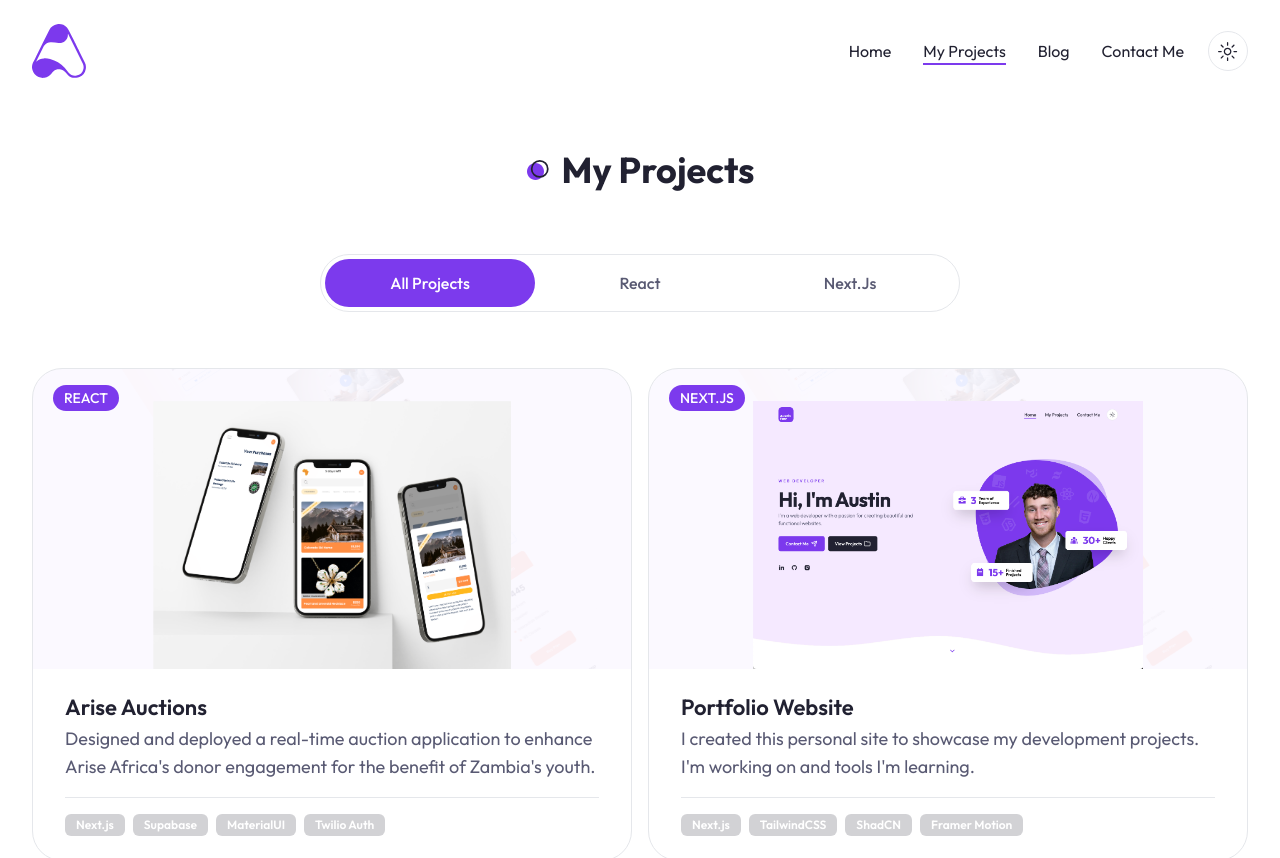
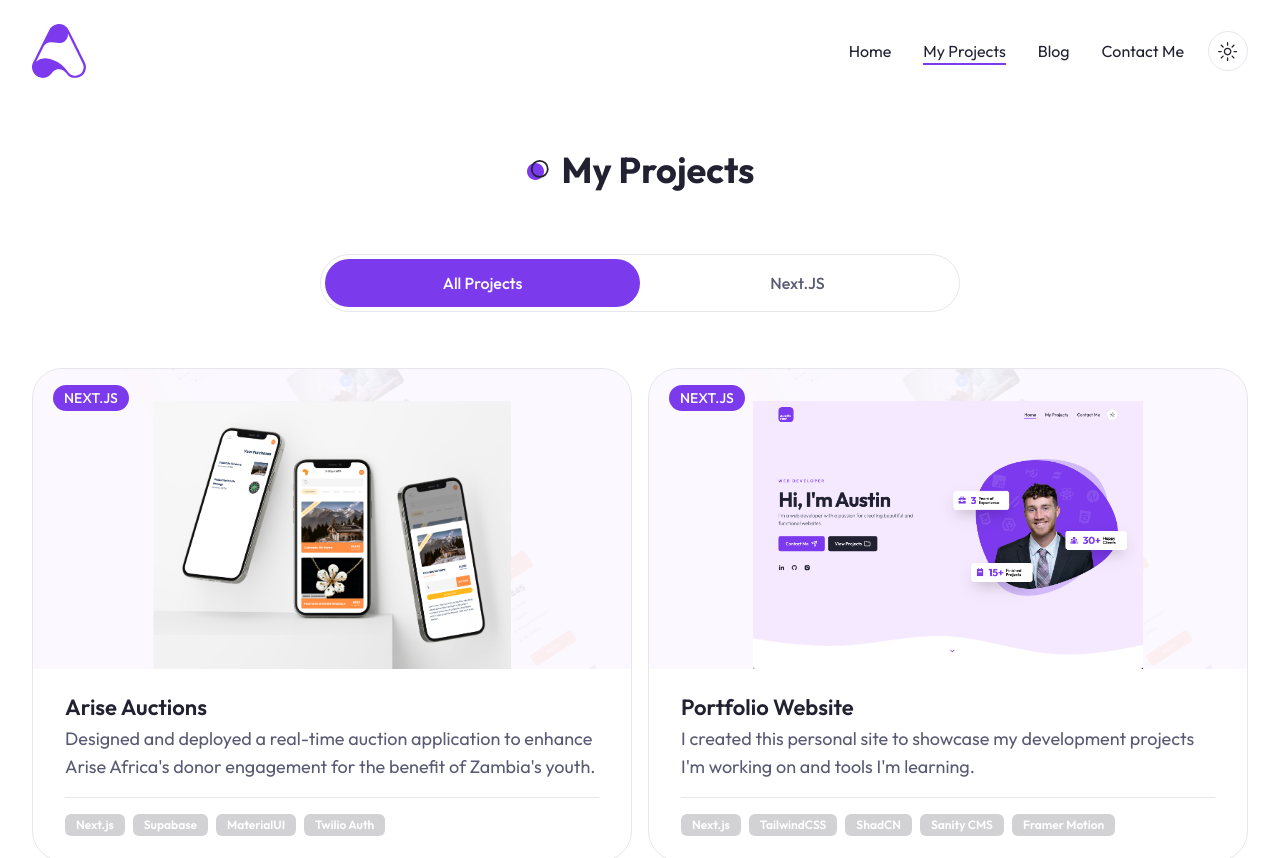
Before and after one commit to austinfarr/austin-portfolio, a Next.js app: page /projects in a window 1280 px wide. Shown: the top 858 px of the page. Built offline with nearby package versions, Linux system fonts and the light colour scheme.

Commit message:
Detail changes

```diff
--- a/app/projects/page.jsx
+++ b/app/projects/page.jsx
@@ -76,7 +76,7 @@ const ProjectsPage = () => {
         </h2>
         <Tabs defaultValue={category} className="mb-24 xl:mb-48">
           <TabsList
-            className={`w-full grid h-full md:grid-cols-3 lg:max-w-[640px] mb-12 mx-auto md:border dark:border-foreground/20`}
+            className={`w-full grid h-full md:grid-cols-2 lg:max-w-[640px] mb-12 mx-auto md:border dark:border-foreground/20`}
           >
             {categories.map((category, index) => {
               return (
--- a/components/Hero.jsx
+++ b/components/Hero.jsx
@@ -4,9 +4,10 @@ import {
   RiBriefcase4Fill,
   RiTeamFill,
   RiTodoFill,
+  RiToolsFill,
 } from "react-icons/ri";
 import { Button } from "./ui/button";
-import { Folder, Send } from "lucide-react";
+import { Folder, Send, Wrench } from "lucide-react";
 import { Socials } from "./Socials";
 import { DevImg } from "./DevImg";
 import Badge from "./Badge";
@@ -58,20 +59,27 @@ const Hero = () => {
             />
             {/* Badge 2 */}
             <Badge
-              containerStyles="absolute top-[80%] -left-[1rem] w-[220px] h-[68px]"
+              containerStyles="absolute top-[55%] -right-8 w-[220px] h-[68px]"
               icon={<RiTodoFill />}
               endCountNum={15}
               endCountText={"+"}
               badgeText="Finished Projects"
             />
+            <Badge
+              containerStyles="absolute top-[80%] -left-[1rem] w-[230px] h-[68px]"
+              icon={<RiToolsFill size={35} />}
+              endCountNum={10}
+              endCountText={"+"}
+              badgeText="Technologies Used"
+            />
             {/* Badge 3 */}
-            <Badge
+            {/* <Badge
               containerStyles="absolute top-[55%] -right-8 w-[220px] h-[68px]"
               icon={<RiTeamFill />}
               endCountNum={10}
               endCountText={"+"}
               badgeText="Happy Clients"
-            />
+            /> */}
             {/* image */}
             <div className="bg-hero_shape2_light dark:bg-hero_shape2_dark w-[500px] h-[500px] bg-no-repeat absolute -top-1 -right-2"></div>
             <DevImg
--- a/components/Services.jsx
+++ b/components/Services.jsx
@@ -25,7 +25,7 @@ const Services = () => {
     <section className="mb-12 xl:mb-36">
       <div className="container mx-auto">
         <h2 className="section-title mb-12 xl:mb-24 text-center mx-auto">
-          My Services
+          What I Do
         </h2>
         {/* grid items */}
         <div className="grid xl:grid-cols-2 justify-center gap-y-12 xl:gap-y-24 xl:gap-x-8  center ">
--- a/lib/projectData.js
+++ b/lib/projectData.js
@@ -2,7 +2,7 @@ export const projectData = [
   {
     id: 1,
     image: "/work/AriseAfricaMockup.png",
-    category: "React",
+    category: "Next.JS",
     name: "Arise Auctions",
     short_description:
       "Designed and deployed a real-time auction application to enhance Arise Africa's donor engagement for the benefit of Zambia's youth.",
@@ -15,13 +15,13 @@ export const projectData = [
   {
     id: 2,
     image: "/work/PortfolioSite.png",
-    category: "Next.js",
+    category: "Next.JS",
     name: "Portfolio Website",
     short_description:
-      "I created this personal site to showcase my development projects. I'm working on and tools I'm learning.",
+      "I created this personal site to showcase my development projects I'm working on and tools I'm learning.",
     long_description:
       "My portfolio is a dynamic showcase of my work, built on the robust and agile framework of Next.js 14. TailwindCSS paired with ShadCN gives it a sharp, responsive design that adapts fluidly across devices, while Framer Motion breathes life into each page with subtle animations. \n Here, I want to show my skills and connect with new people to collaborate on exciting new projects. If you want to work together, don't hesitate to reach out!",
-    tools: ["Next.js", "TailwindCSS", "ShadCN", "Framer Motion"],
+    tools: ["Next.js", "TailwindCSS", "ShadCN", "Sanity CMS", "Framer Motion"],
     link: "/",
     github: "https://github.com/austinfarr/austin-portfolio",
   },
```
